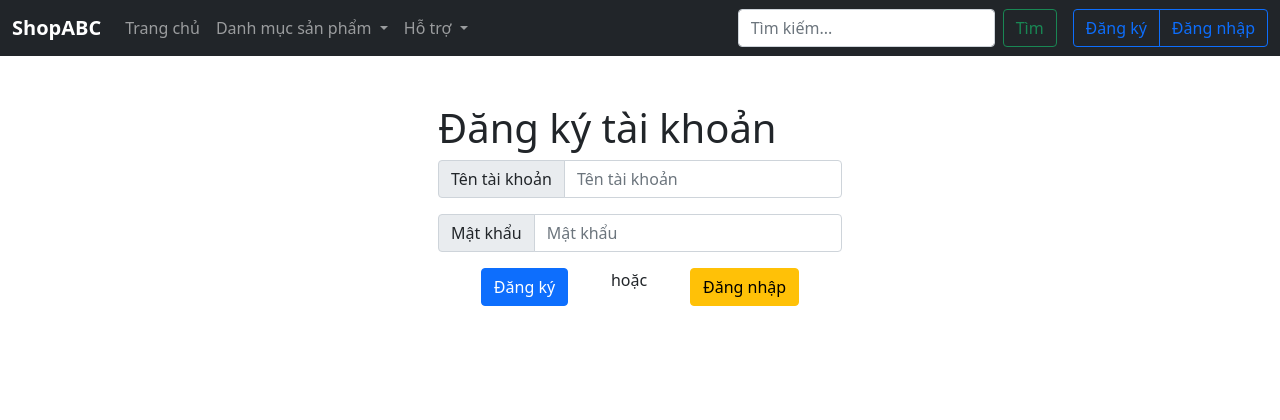
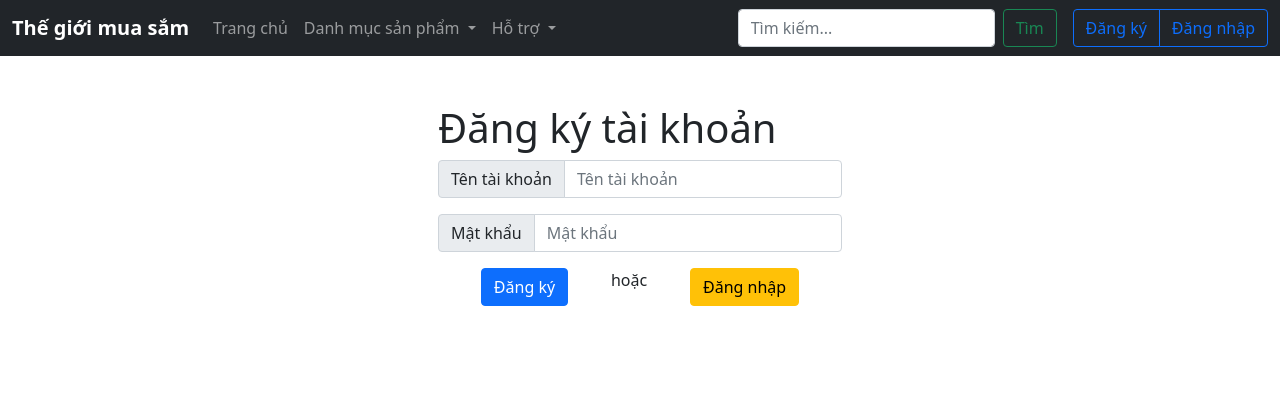
Before and after one commit to namchivas2k/web_shop, a PHP site: page /register.php in a window 1280 px wide. Shown: the top 420 px of the page. Run offline with PHP 8.4, Linux system fonts and the light colour scheme; data that the repository does not hold is empty.

Commit message:
Update shop name

```diff
--- a/index.php
+++ b/index.php
@@ -20,7 +20,7 @@
 
 
 
-    <title>Thế giớ thời trang </title>
+    <title>Thế giới mua sắm</title>
 </head>
 
 
--- a/partials/navbar.php
+++ b/partials/navbar.php
@@ -1,6 +1,6 @@
 <nav class="navbar navbar-expand-lg navbar-dark bg-dark text-white">
     <div class="container-fluid">
-        <a class="navbar-brand fw-bold" href="/">ShopABC</a>
+        <a class="navbar-brand fw-bold" href="/">Thế giới mua sắm</a>
         <button class="navbar-toggler" type="button" data-bs-toggle="collapse" data-bs-target="#navbarSupportedContent" aria-controls="navbarSupportedContent" aria-expanded="false" aria-label="Toggle navigation">
             <span class="navbar-toggler-icon"></span>
         </button>
```
